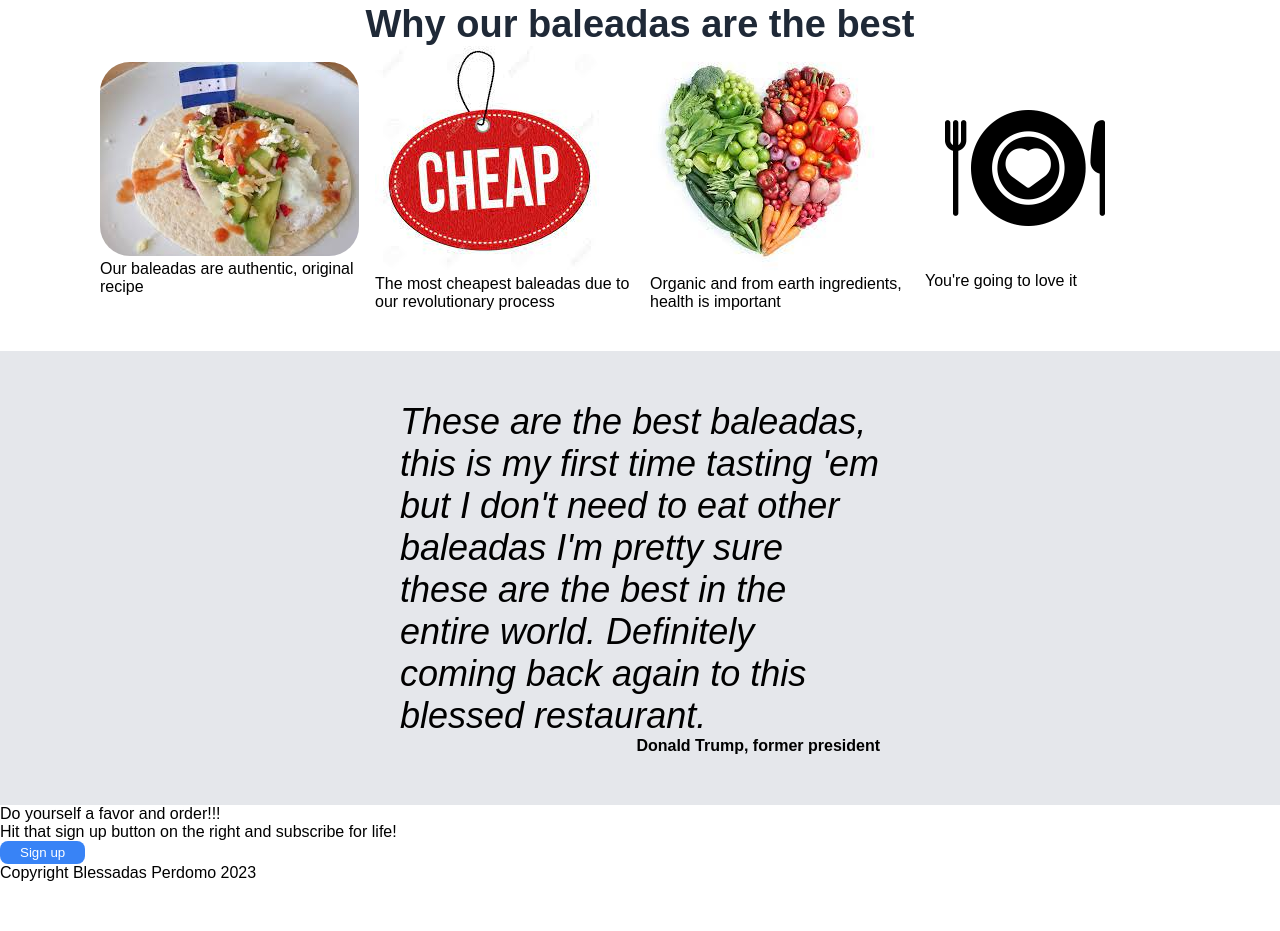
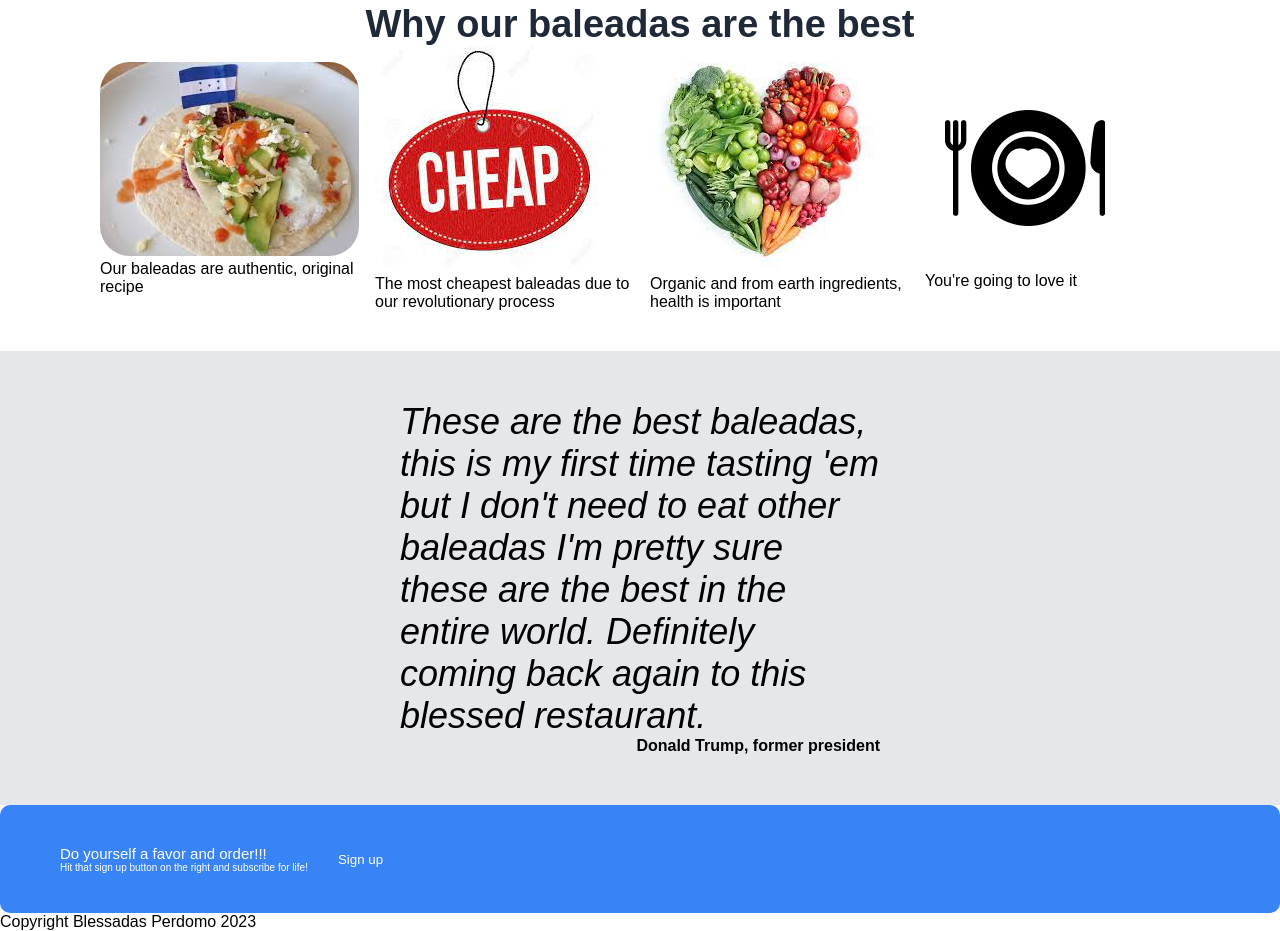
Before and after one commit to maikol9703/Landing-page, a plain HTML site: page index.html in a window 1280 px wide. Shown: the part 443-1374 px from the top of the page. Before the commit the page ends 1325 px from the top, so only its background shows below. Drawn offline with Linux system fonts and the light colour scheme.

Commit message:
Layout sign up section
Concatenating some divs to create a centered section with info

```diff
--- a/style.css
+++ b/style.css
@@ -129,3 +129,28 @@ button {
     font-weight: bold;
     justify-content: flex-end;
 }
+
+.signupwrapper {
+    padding: 50px ;
+    display: flex;
+    align-items: center;
+    justify-content: center;
+
+}
+.signup {
+    display: flex;
+    padding: 40px 60px;
+    background-color: #3883f6;
+    border-radius: 10px;
+    gap: 10px;
+}
+
+.imperative {
+    font-size: 15px;
+    color: white;
+}
+
+.thereis {
+    color: white;
+    font-size: 10px;
+}
```
